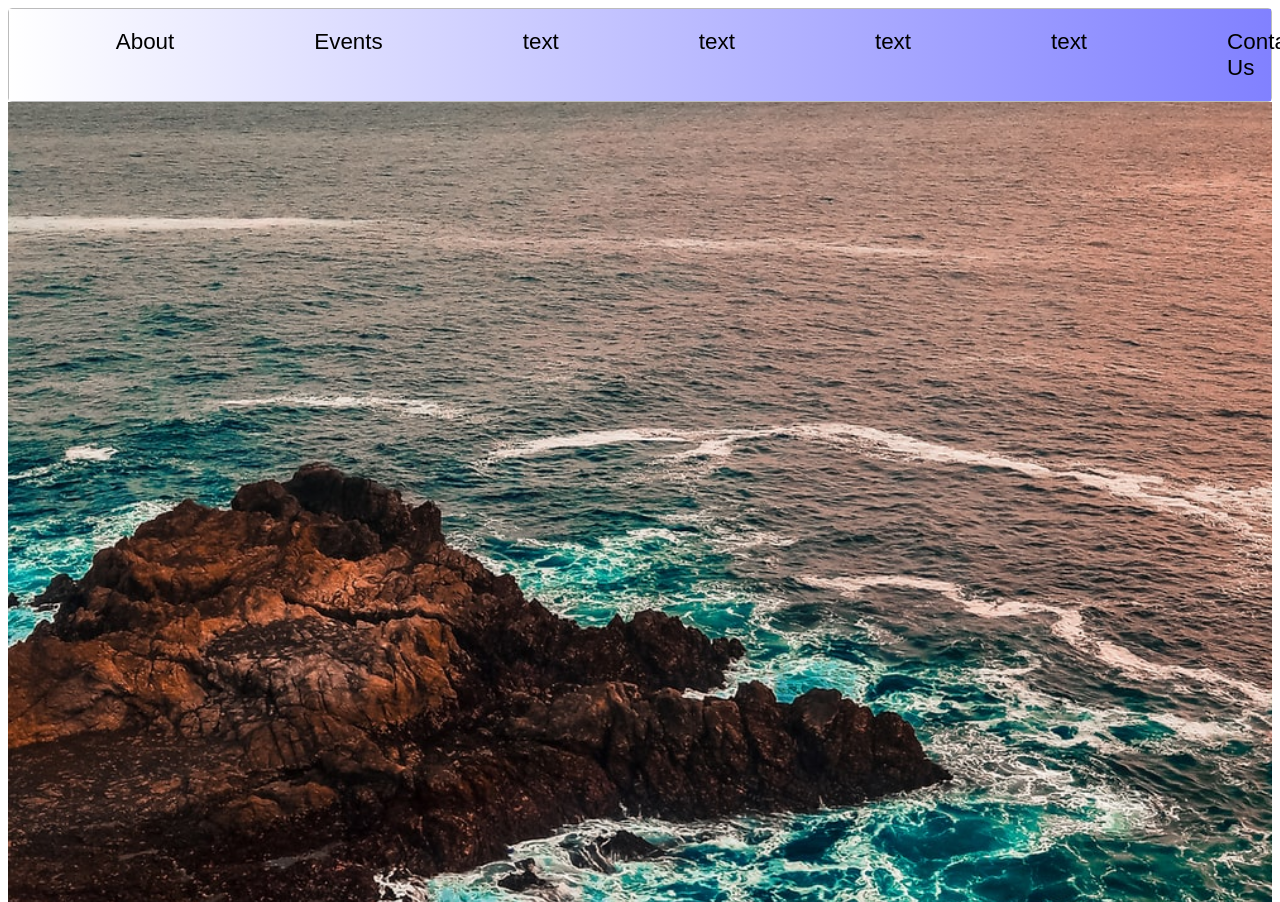
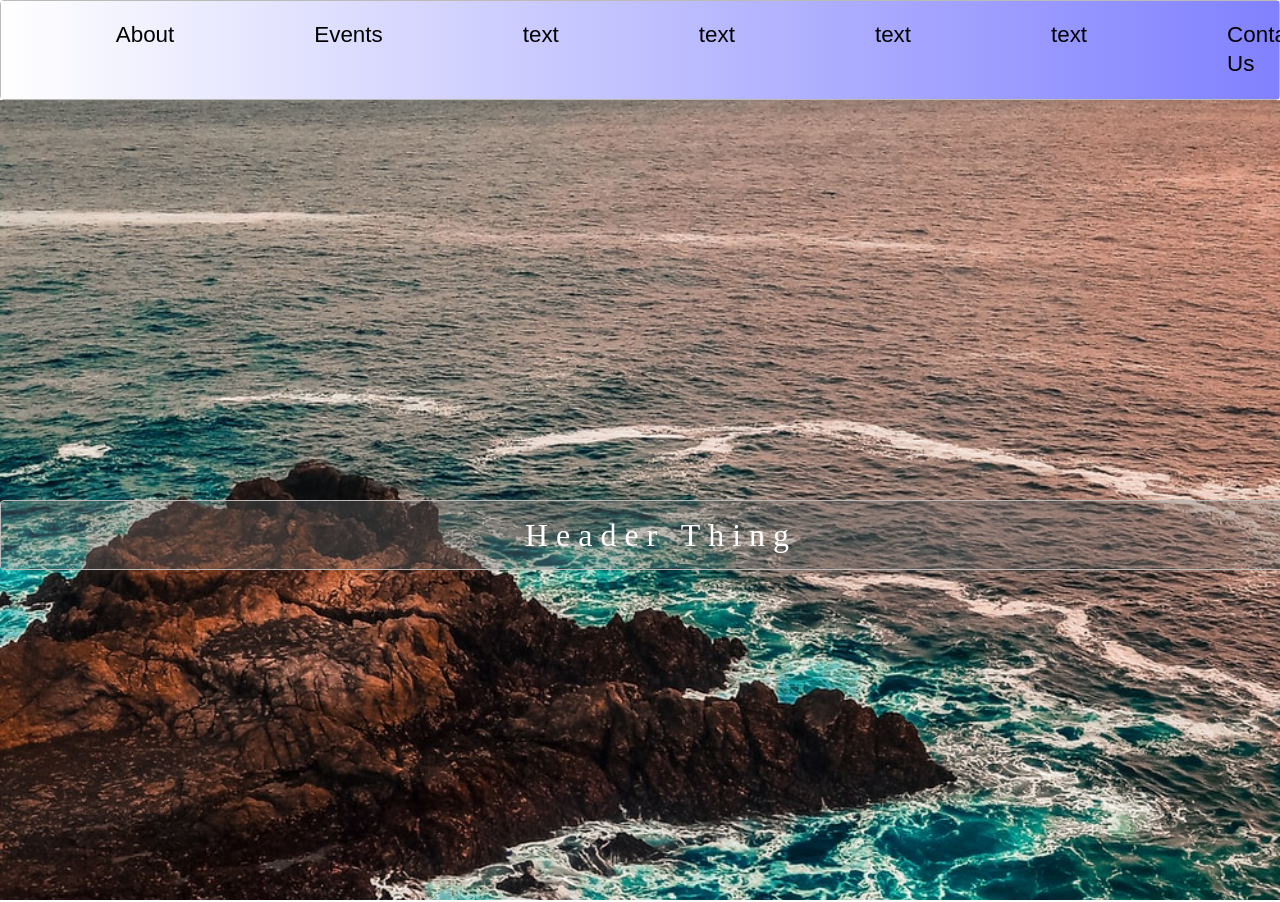
Before and after one commit to trollLemon/website, a website: page index.html in a window 1280 px wide. Shown: the top 902 px of the page. Drawn offline with Linux system fonts and the light colour scheme.

Commit message:
new parallax method plus footer

```diff
--- a/index.html
+++ b/index.html
@@ -7,7 +7,7 @@
     </head>
     <body>
 
-       <nav class = "zone grey">
+       <nav class = "zone">
             <ul class = "main-nav whiteToBlue">
                 <li class = "about hover"><a href = "">   About </a></li>
                 <li class = "events hover"><a href = "">   Events </a></li>
@@ -18,40 +18,44 @@
                 <li class = "contact hover"><a href = "">   Contact Us </a></li>
             </ul>
        </nav>
-    <div class="parallax"></div>
 
 
+       <div class = background>
+        <span class = "border zone hover">Header Thing</span>
 
-       <div class = container>
+       </div>
 
+            <div class = "module">
                 <div class = "texts">
+                    <h2>Header</h2>
                 <p> Lorem ipsum dolor sit amet consectetur adipisicing elit. Perferendis natus quaerat, reprehenderit saepe cumque placeat asperiores laborum nobis consectetur id debitis nostrum et iste aperiam veniam error culpa. Minus, voluptates!
                     Lorem ipsum dolor sit amet consectetur adipisicing elit. Quam modi velit officia totam fugit placeat, facere cum cumque voluptate nobis odit consequuntur perferendis quibusdam quasi autem, ipsum laborum, quas earum!
                     </p>
                 </div>
                 <div class = "pictures">
                     <img src="example.jpg">
-
+                </div>
            </div>
 
-        </div>
-       <div class="parallax"></div>
 
+           <div class = background></div>
 
-       <div class = container>
-
+           <div class = "module">
                 <div class = "texts">
+                    <h2>Header</h2>
                 <p> Lorem ipsum dolor sit amet consectetur adipisicing elit. Perferendis natus quaerat, reprehenderit saepe cumque placeat asperiores laborum nobis consectetur id debitis nostrum et iste aperiam veniam error culpa. Minus, voluptates!
                     Lorem ipsum dolor sit amet consectetur adipisicing elit. Quam modi velit officia totam fugit placeat, facere cum cumque voluptate nobis odit consequuntur perferendis quibusdam quasi autem, ipsum laborum, quas earum!
                     </p>
                 </div>
                 <div class = "pictures">
                     <img src="example.jpg">
-
+                </div>
            </div>
 
-    </div>
-    <div class="parallax"></div>
+           <div class = background></div>
+
+           <footer class ="whiteToBlue"> Text</footer>
+
     </body>
 
 </html>
--- a/style.css
+++ b/style.css
@@ -23,22 +23,15 @@ li{
 }
 
 
+
 /*  MAIN CONTENTS    */
 
-.container{
-  display: flex;
-  justify-content: center;
-  flex-direction: row;
-  margin: 3rem;
-
-}
 
 p{
   padding: 30px;
   font-family: 'Courier New', Courier, monospace;
   font-size: 30px;
-  border-style: dashed;
-  margin: 30px;
+
 
 }
 
@@ -49,6 +42,43 @@ img{
 
 }
 
+span{
+  text-align: center;
+  position: absolute;
+  top: 50%;
+  width:100%;
+  font-size: 40px;
+  letter-spacing: 8px;
+
+}
+
+.border{
+  background-color: #6e6e6e59;
+  color: wheat;
+  padding: 20px;
+}
+
+.background{
+  background-image: url('background.jpg');
+  min-height: 100%;
+  position: relative;
+  background-position: center;
+  background-size: cover;
+  background-repeat: no-repeat;
+  background-attachment: fixed;
+}
+
+
+/* ordering parts of the screen for text and pictures*/
+
+.module {
+
+  display: flex;
+  justify-content: center;
+  flex-direction: row;
+  margin: 3rem;
+
+}
 .texts{
   width: 50%;
 }
@@ -56,6 +86,10 @@ img{
 .pictures{
   width: 50%;
 }
+
+
+/*    FOOTER   */
+
 
 /* COLOR STUFF */
 
@@ -70,6 +104,9 @@ img{
 /*MISC*/
 body, html {
     height: 100%;
+    margin: 0;
+    font-weight: 400;
+    line-height: 1.8em;
 }
 
   li {
```
Lines whose indentation alone changed are shown as unchanged.
